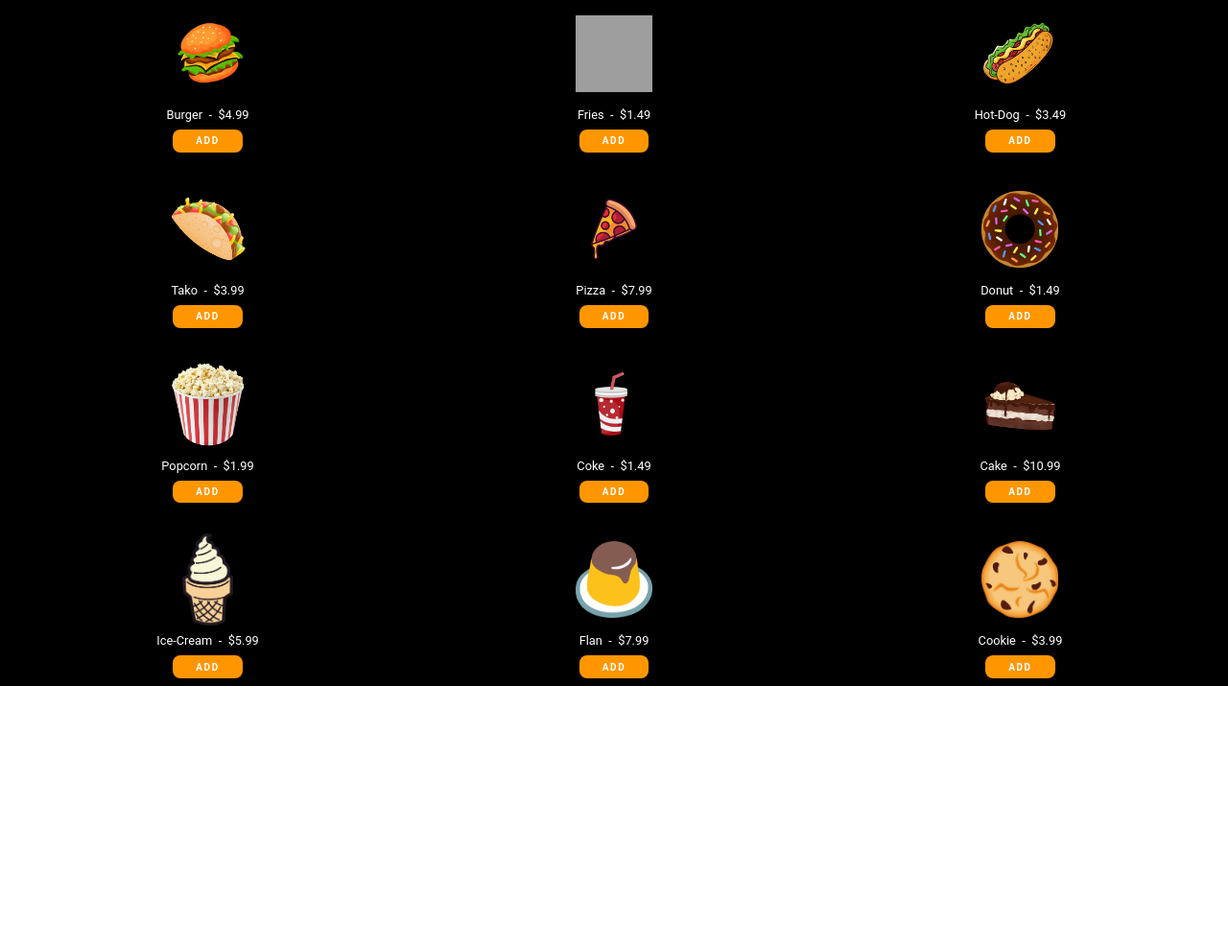
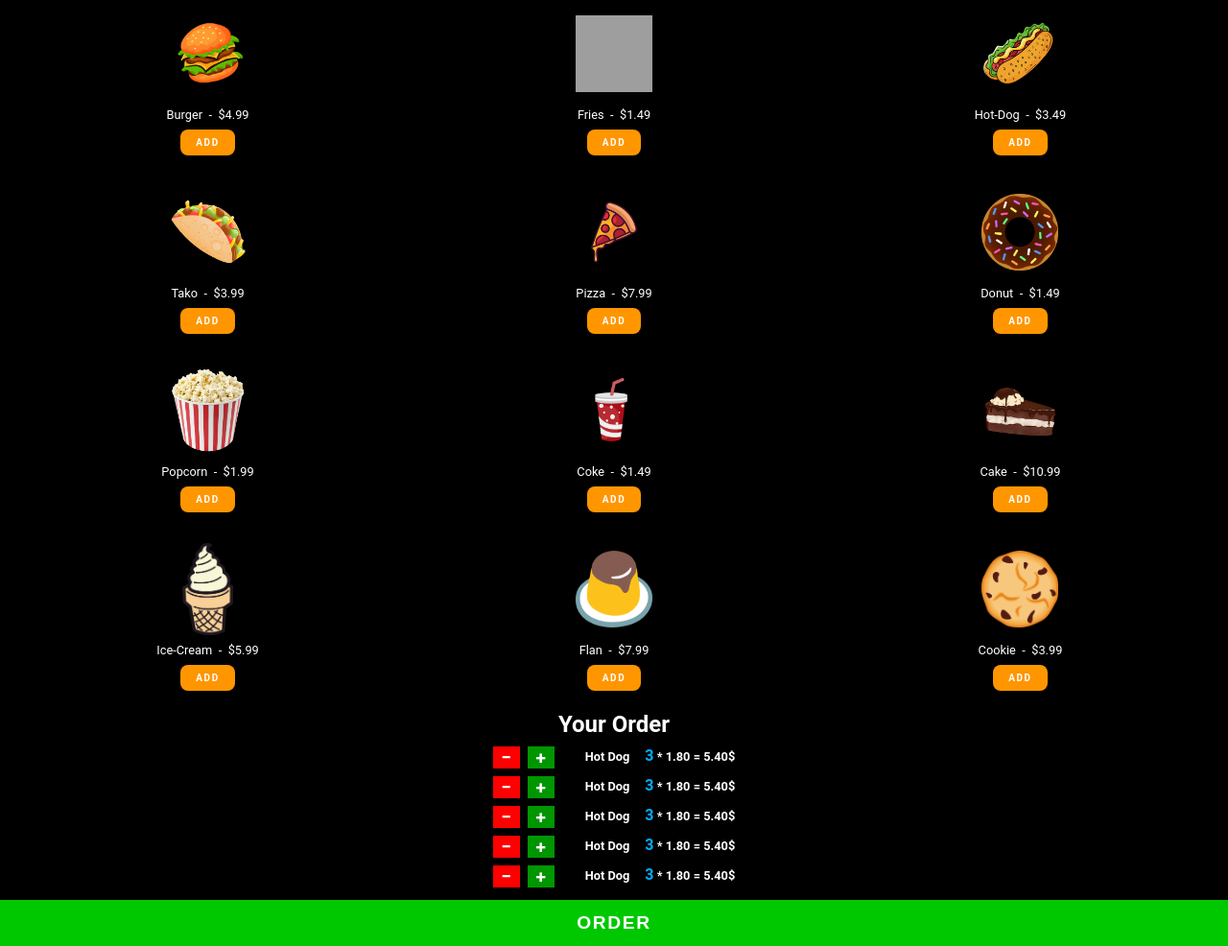
Before and after one commit to Al1yev/durgerking-bot, a website: page public/index.html in a window 1280 px wide. Shown: the whole page at 96% size. Before the commit the page ends 800 px from the top, so only its background shows below. Drawn offline with Linux system fonts and the light colour scheme; grey boxes are pictures that could not be loaded.

Commit message:
Front only

```diff
--- a/public/index.html
+++ b/public/index.html
@@ -146,9 +146,63 @@
           <div class="add-btn">ADD</div>
         </div>
       </div>
-      <button type="submit" class="order-btn">VIEW ORDER</button>
+      <div class="view-order">
+        <h3 class="view-order__label">Your Order</h3>
+        <ul class="view-order__list">
+          <li class="view-order__list-item">
+            <div class="buttons">
+              <div class="minus">&minus;</div>
+              <div class="minus plus">&plus;</div>
+            </div>
+            <p class="view-order__list-item--name">
+              Hot Dog &nbsp;&nbsp;&nbsp; <span class="number-food">3</span> *
+              1.80 = 5.40$
+            </p>
+          </li>
+          <li class="view-order__list-item">
+            <div class="buttons">
+              <div class="minus">&minus;</div>
+              <div class="minus plus">&plus;</div>
+            </div>
+            <p class="view-order__list-item--name">
+              Hot Dog &nbsp;&nbsp;&nbsp; <span class="number-food">3</span> *
+              1.80 = 5.40$
+            </p>
+          </li>
+          <li class="view-order__list-item">
+            <div class="buttons">
+              <div class="minus">&minus;</div>
+              <div class="minus plus">&plus;</div>
+            </div>
+            <p class="view-order__list-item--name">
+              Hot Dog &nbsp;&nbsp;&nbsp; <span class="number-food">3</span> *
+              1.80 = 5.40$
+            </p>
+          </li>
+          <li class="view-order__list-item">
+            <div class="buttons">
+              <div class="minus">&minus;</div>
+              <div class="minus plus">&plus;</div>
+            </div>
+            <p class="view-order__list-item--name">
+              Hot Dog &nbsp;&nbsp;&nbsp; <span class="number-food">3</span> *
+              1.80 = 5.40$
+            </p>
+          </li>
+          <li class="view-order__list-item">
+            <div class="buttons">
+              <div class="minus">&minus;</div>
+              <div class="minus plus">&plus;</div>
+            </div>
+            <p class="view-order__list-item--name">
+              Hot Dog &nbsp;&nbsp;&nbsp; <span class="number-food">3</span> *
+              1.80 = 5.40$
+            </p>
+          </li>
+        </ul>
+      </div>
+      <button type="submit" class="order-btn">ORDER</button>
     </form>
-    <form action=""></form>
     <script src="./script.js"></script>
   </body>
 </html>
--- a/public/style.css
+++ b/public/style.css
@@ -28,7 +28,7 @@ form {
 }
 
 .add-btn {
-  padding: 0.4rem 1.5rem;
+  padding: 0.5rem 1rem;
   background-color: rgba(255, 150, 0, 1);
   color: #fff;
   font-weight: bold;
@@ -43,12 +43,52 @@ form {
 
 .order-btn {
   font-weight: bold;
+  font-size: 1.2rem;
   letter-spacing: 0.1rem;
   width: 100vw;
-  padding: 1rem 0;
+  padding: 0.8rem 0;
   background-color: rgb(0, 200, 0);
   color: #fff;
-  display: none;
+  outline: none;
+  border: none;
+  /* display: none; */
+}
+
+.buttons {
+  display: flex;
+  gap: 0.5rem;
+}
+
+.minus {
+  display: flex;
+  justify-content: center;
+  align-items: center;
+  width: 100%;
+  background-color: rgb(255, 0, 0);
+  border: none;
+  color: #fff;
+  font-size: 1.2rem;
+  font-weight: bold;
+  /* padding: 0.2rem 0.5rem; */
+}
+
+.minus:hover,
+.minus:active {
+  background-color: rgb(255, 60, 60);
+}
+
+.plus {
+  background-color: rgb(0, 150, 0);
+}
+
+.plus:hover,
+.plus:active {
+  background-color: rgb(50, 150, 50);
+}
+
+.number-food {
+  font-size: 1rem;
+  color: #00aeff;
 }
 
 .list {
@@ -89,3 +129,36 @@ form {
   max-height: 6rem;
   min-height: 5rem;
 }
+
+.view-order {
+  background-color: #000;
+  width: 100%;
+  padding: 0.8rem 2rem;
+  display: flex;
+  flex-direction: column;
+  gap: 0.6rem;
+}
+
+.view-order__list {
+  list-style: none;
+  display: flex;
+  flex-direction: column;
+  gap: 0.5rem;
+  margin: 0 auto;
+}
+
+.view-order__label {
+  font-size: 1.5rem;
+  text-align: center;
+}
+
+.view-order__list-item {
+  display: grid;
+  grid-template-columns: 4rem auto;
+  gap: 2rem;
+}
+
+.view-order__list-item--name {
+  font-size: 0.8rem;
+  font-weight: bold;
+}
--- a/src/middleware/app.js
+++ b/src/middleware/app.js
@@ -6,7 +6,7 @@ const userRouter = require("../routes/userRouter");
 const orderRouter = require("../routes/orderRouter");
 
 app.use(express.json());
-app.use(morgan("common"));
+app.use(morgan("tiny"));
 
 app.use("/api/v1/user", userRouter);
 app.use("/api/v1/order", orderRouter);
```
Also changed, not shown: bot.js (+8 -3 lines), src/controllers/orderController.js (+17 -2 lines), src/controllers/userController.js (+42 -2 lines), src/models/orderModel.js (+10 -2 lines), src/models/userModel.js (+13 -7 lines), src/routes/orderRouter.js (+6 -5 lines), src/routes/userRouter.js (+8 -5 lines), 1 other file.
